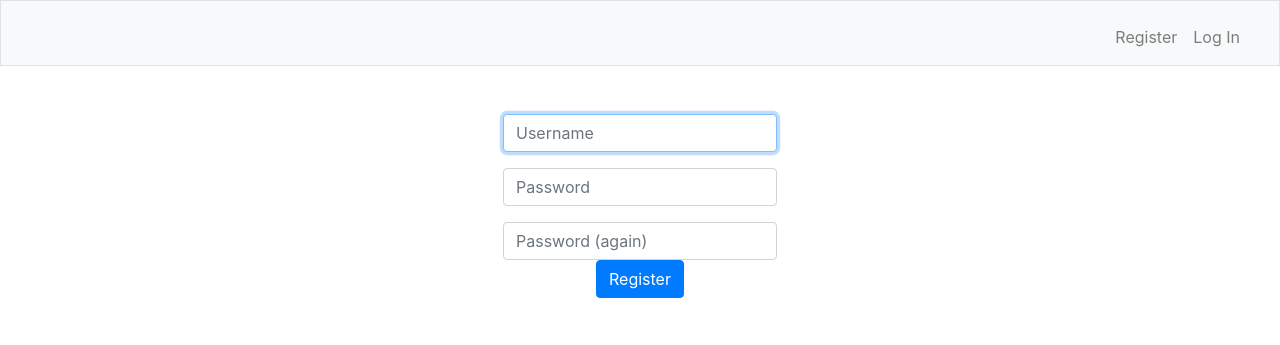
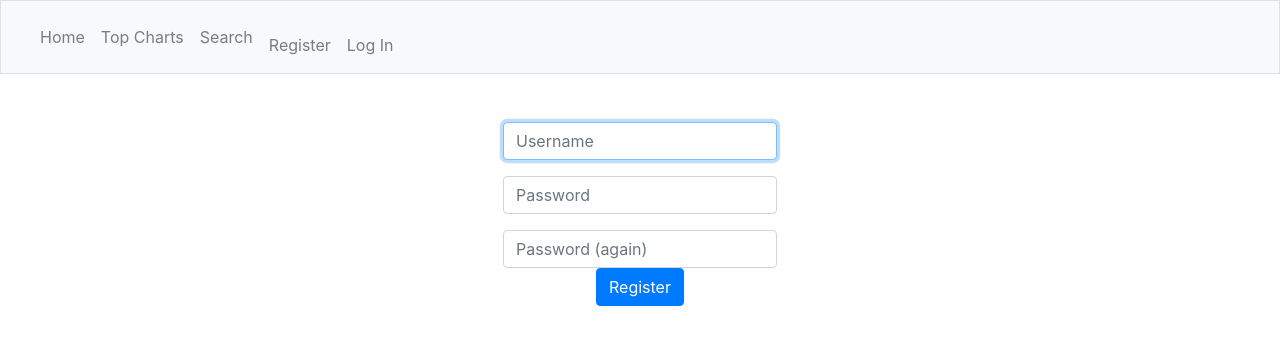
Before and after one commit to ethanckelly/-cs50final, a Flask app: page /register in a window 1280 px wide. Shown: the top 345 px of the page. Run offline with Flask 2, Linux system fonts and the light colour scheme; some libraries are stand-ins or nearby versions.

Commit message:
Update layout.html

```diff
--- a/templates/layout.html
+++ b/templates/layout.html
@@ -48,10 +48,11 @@
             <div class="collapse navbar-collapse" id="navbar">
                 {% if session["user_id"] %}
                     <ul class="navbar-nav me-auto mt-2">
+                        <li class="nav-item"><a class="nav-link" href="/">Home</a></li>
                         <li class="nav-item"><a class="nav-link" href="/top">Top Charts</a></li>
                         <li class="nav-item"><a class="nav-link" href="/myalbums">My Albums</a></li>
                         <li class="nav-item"><a class="nav-link" href="/profile">Profile</a></li>
-                        <!--<li class="nav-item"><a class="nav-link" href="/history">History</a></li>-->
+                        <li class="nav-item"><a class="nav-link" href="/search">Search</a></li>
                         <!--<li class="nav-item"><a class="nav-link" href="/add">Add</a></li>-->
                     </ul>
                     <ul class="navbar-nav ms-auto mt-2">
@@ -59,6 +60,10 @@
                         <li class="nav-item"><a class="nav-link" href="/logout">Log Out</a></li>
                     </ul>
                 {% else %}
+                    <ul class="navbar-nav me-auto mt-2">
+                        <li class="nav-item"><a class="nav-link" href="/">Home</a></li>
+                        <li class="nav-item"><a class="nav-link" href="/top">Top Charts</a></li>
+                        <li class="nav-item"><a class="nav-link" href="/search">Search</a></li>
                     <ul class="navbar-nav ms-auto mt-2">
                         <li class="nav-item"><a class="nav-link" href="/register">Register</a></li>
                         <li class="nav-item"><a class="nav-link" href="/login">Log In</a></li>
```
